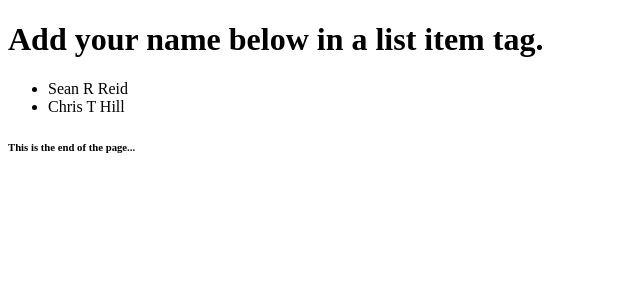
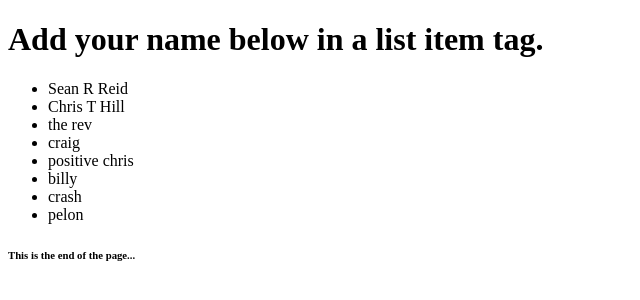
Before and after one commit to chilldev-build/gittestpuja, a plain HTML site: page index.html in a window 1280 px wide. Shown: the whole page, without its empty margins (0-640 px from the left). Drawn offline with Linux system fonts and the light colour scheme.

Commit message:
Added nicknames to index.html file

```diff
--- a/index.html
+++ b/index.html
@@ -14,6 +14,12 @@
             <ul>
                 <li>Sean R Reid</li>
                 <li>Chris T Hill</li>
+                <li>the rev</li>
+                <li>craig</li>
+                <li>positive chris</li>
+                <li>billy</li>
+                <li>crash</li>
+                <li>pelon</li>
             </ul>
         </main>
         <footer>
```
